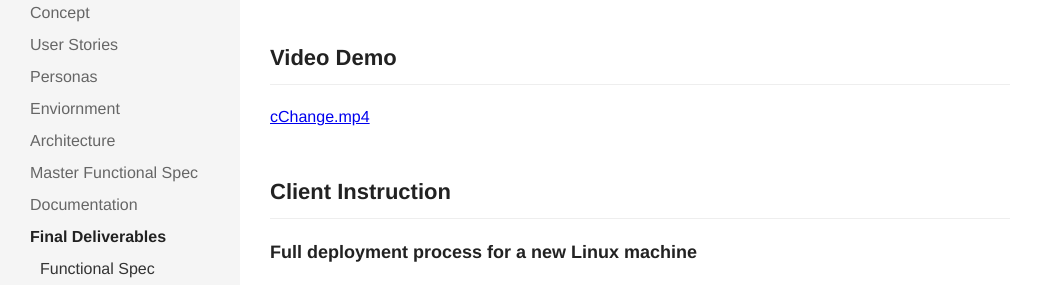
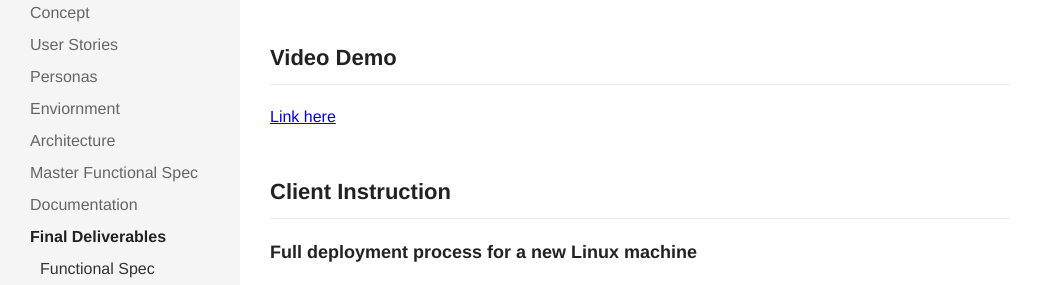
Before and after one commit to comp523-602/cchange-project, a Jekyll site: the page built from final-deliverables.markdown, in a window 1280 px wide and 900 px high, scrolled down 4896 px. Shown: the part 152-437 px from the top of the window, without its empty margins (0-1043 px from the left). Built offline with Jekyll 4.4.1, drawn with Linux system fonts in a browser that asks for light colours; nearby versions of some CDN libraries; our own code applies the rules of GitHub Pages for plain Markdown files.

Commit message:
Updated Final Deliverables

```diff
--- a/final-deliverables.markdown
+++ b/final-deliverables.markdown
@@ -194,7 +194,7 @@
 
 ## Video Demo
 
-[cChange.mp4](/uploads/cChange.mp4)
+[Link here](https://www.youtube.com/watch?v=iynuHPJIpMU)
 
 ## Client Instruction
 
```
